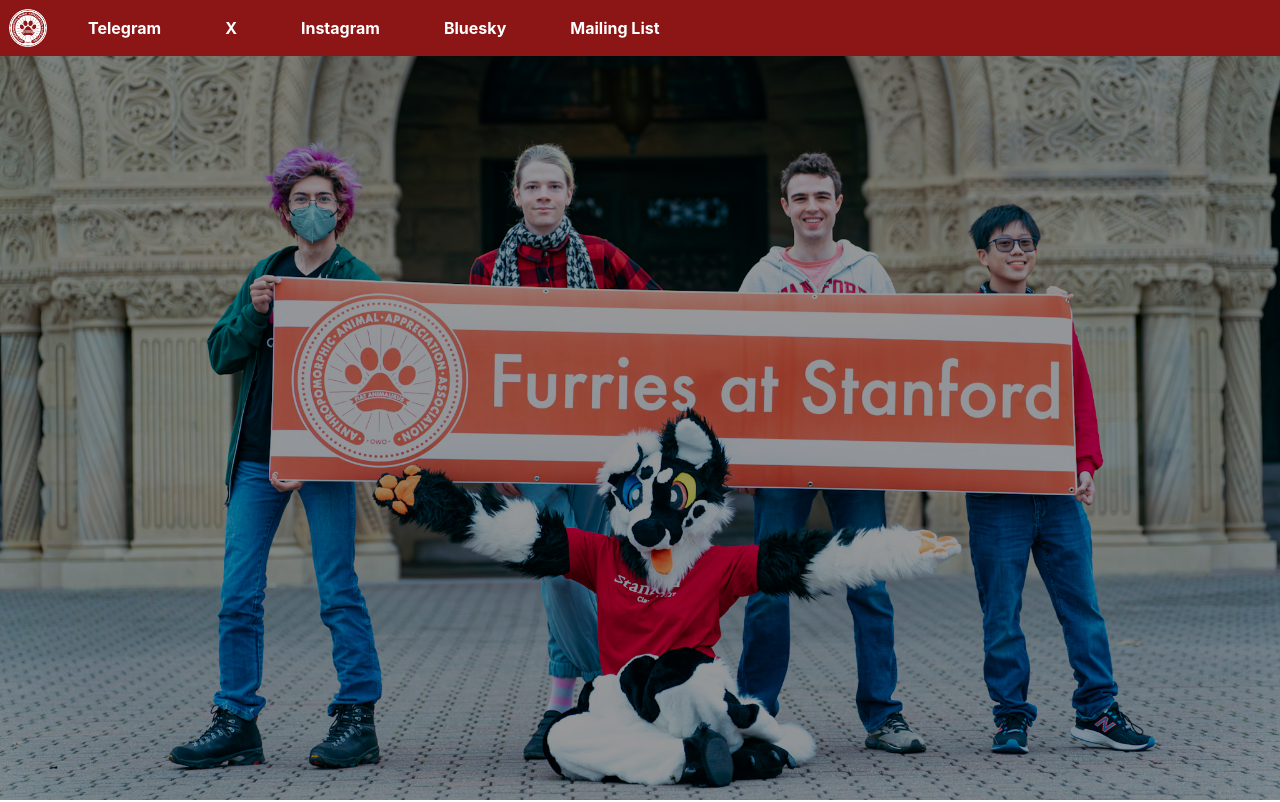
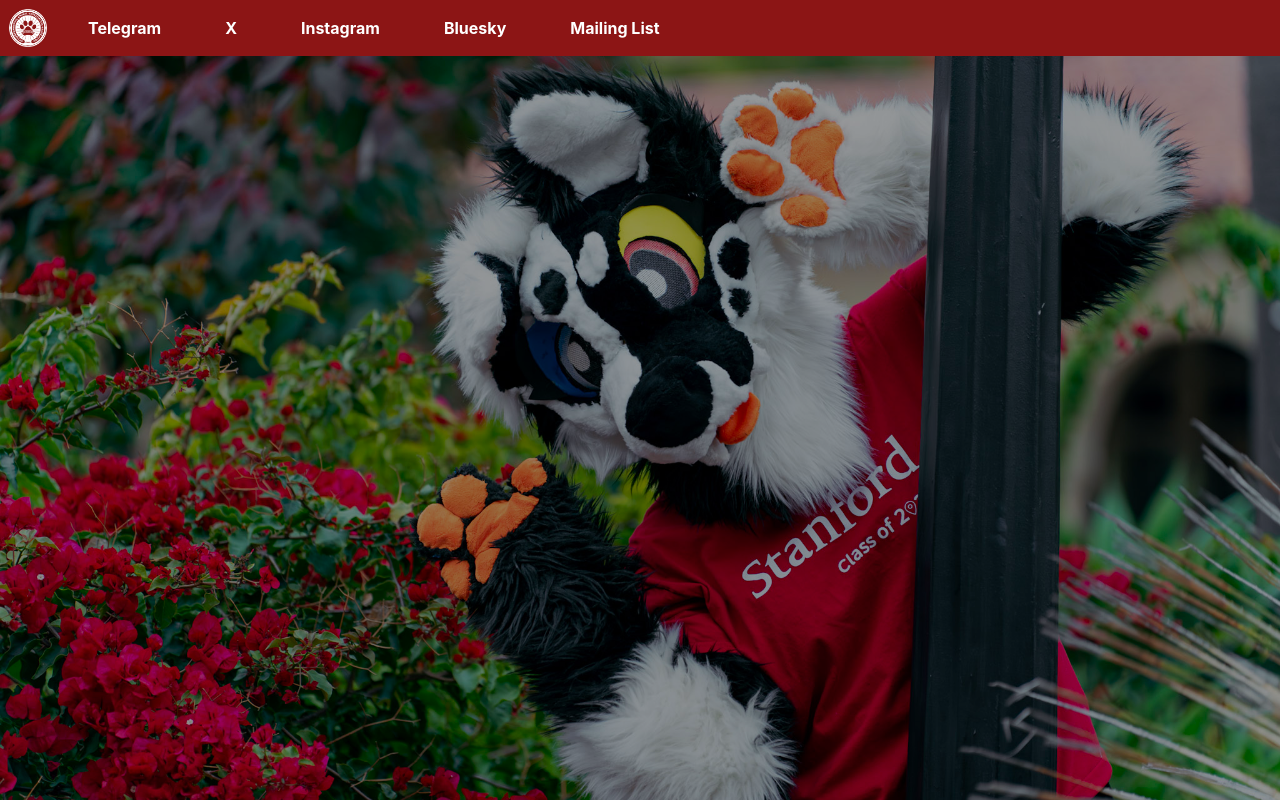
Before and after one commit to Stanford-Furries/stanford-furries-website, a React (Create React App) app: page / in a window 1280 px wide. Shown: the top 802 px of the page. Built offline with nearby package versions, Linux system fonts and the light colour scheme.

Commit message:
Changed hero image

```diff
--- a/src/components/App.jsx
+++ b/src/components/App.jsx
@@ -13,7 +13,7 @@
 			<Hero
 				// title="Furries at Stanford"
 				// subtext="We like furries :3"
-				src="fas-quad.jpg"
+				src="fas-peek.jpg"
 				alt="Furries at Stanford logo"
 			/>
 			<main>
```
